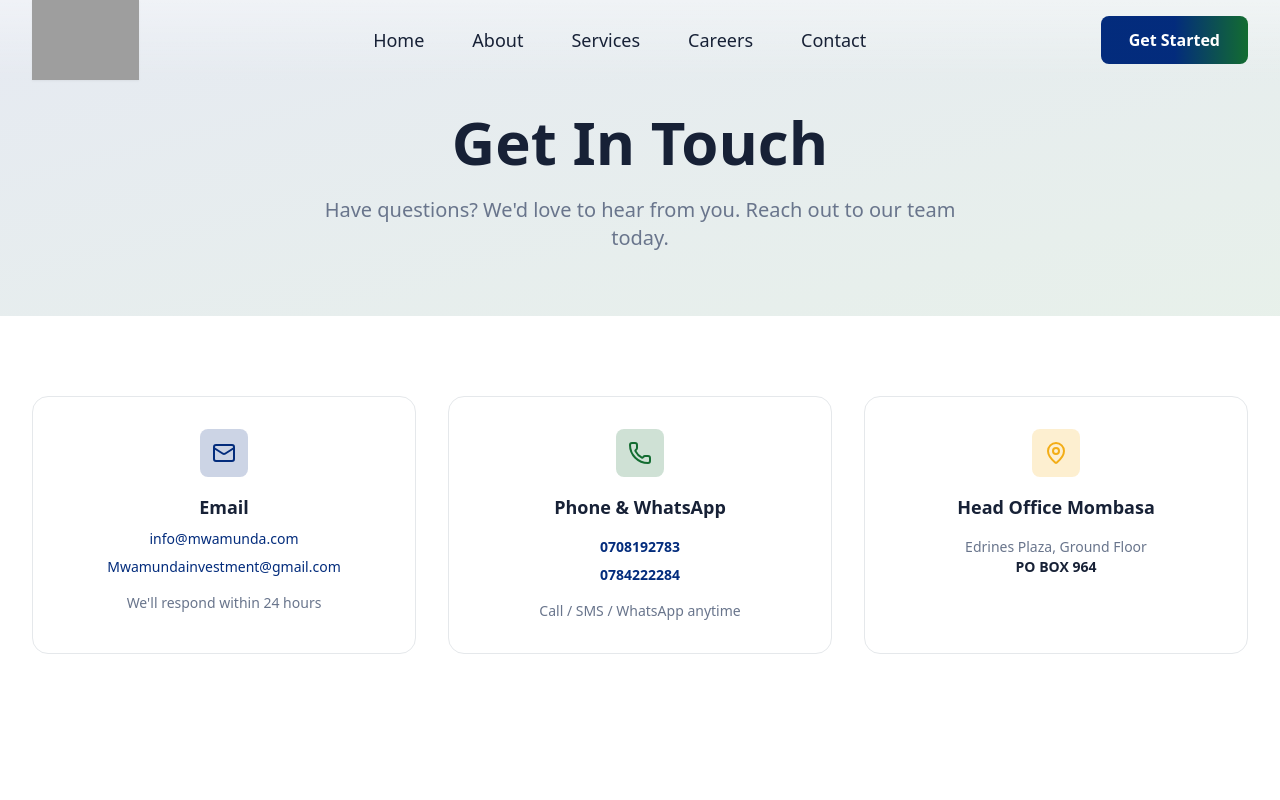
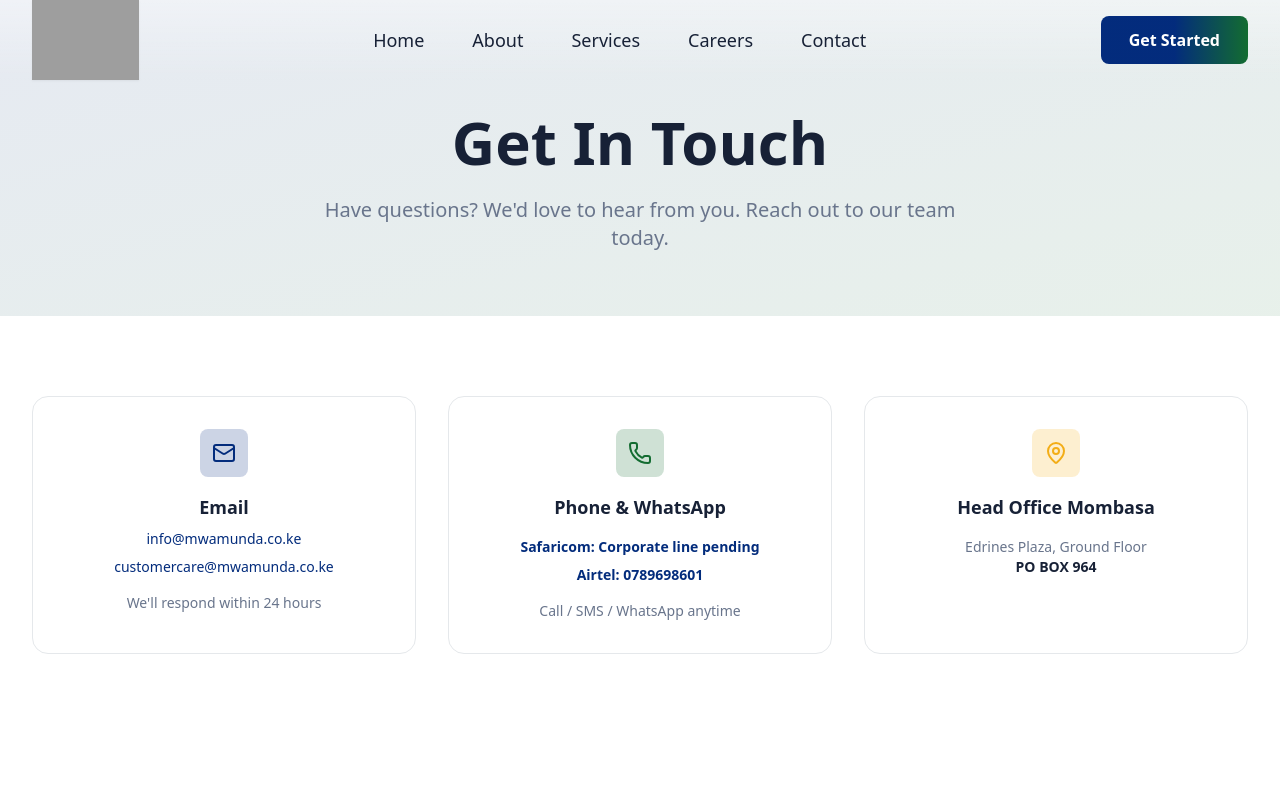
Before and after one commit to swairua/mwamunda, a React (Vite) app: page /contact in a window 1280 px wide. Shown: the top 800 px of the page. Built offline with nearby package versions, Linux system fonts and the light colour scheme; grey boxes are pictures that could not be loaded.

Commit message:
Update contact details and add hero image

```diff
--- a/client/pages/About.tsx
+++ b/client/pages/About.tsx
@@ -461,12 +461,16 @@ export default function About() {
               <p className="text-white/70 text-sm mb-3">
                 <strong>Email:</strong>
                 <br />
-                info@mwamunda.com
+                <a href="mailto:info@mwamunda.co.ke" className="hover:text-white">info@mwamunda.co.ke</a>
+                <br />
+                <a href="mailto:customercare@mwamunda.co.ke" className="hover:text-white">customercare@mwamunda.co.ke</a>
               </p>
               <p className="text-white/70 text-sm">
                 <strong>Phone:</strong>
                 <br />
-                0784222284
+                Safaricom: Corporate line pending
+                <br />
+                Airtel: <a href="tel:+254789698601" className="hover:text-white">0789698601</a>
               </p>
             </div>
           </div>
--- a/client/pages/Contact.tsx
+++ b/client/pages/Contact.tsx
@@ -105,16 +105,16 @@ export default function Contact() {
                 Email
               </h3>
               <a
-                href="mailto:info@mwamunda.com"
+                href="mailto:info@mwamunda.co.ke"
                 className="text-primary hover:underline mb-2 block text-xs sm:text-sm break-all"
               >
-                info@mwamunda.com
+                info@mwamunda.co.ke
               </a>
               <a
-                href="mailto:mwamundainvestment@gmail.com"
+                href="mailto:customercare@mwamunda.co.ke"
                 className="text-primary hover:underline block text-xs sm:text-sm break-all"
               >
-                Mwamundainvestment@gmail.com
+                customercare@mwamunda.co.ke
               </a>
               <p className="text-muted-foreground text-xs sm:text-sm mt-3 sm:mt-4">
                 We'll respond within 24 hours
@@ -133,17 +133,14 @@ export default function Contact() {
                 Phone & WhatsApp
               </h3>
               <div className="space-y-2">
+                <p className="text-primary font-semibold text-xs sm:text-sm">
+                  Safaricom: Corporate line pending
+                </p>
                 <a
-                  href="tel:+254708192783"
+                  href="tel:+254789698601"
                   className="text-primary hover:underline block font-semibold text-xs sm:text-sm"
                 >
-                  0708192783
-                </a>
-                <a
-                  href="tel:+254784222284"
-                  className="text-primary hover:underline block font-semibold text-xs sm:text-sm"
-                >
-                  0784222284
+                  Airtel: 0789698601
                 </a>
               </div>
               <p className="text-muted-foreground text-xs sm:text-sm mt-3 sm:mt-4">
@@ -463,12 +460,16 @@ export default function Contact() {
               <p className="text-white/70 text-sm mb-3">
                 <strong>Email:</strong>
                 <br />
-                info@mwamunda.com
+                <a href="mailto:info@mwamunda.co.ke" className="hover:text-white">info@mwamunda.co.ke</a>
+                <br />
+                <a href="mailto:customercare@mwamunda.co.ke" className="hover:text-white">customercare@mwamunda.co.ke</a>
               </p>
               <p className="text-white/70 text-sm">
                 <strong>Phone:</strong>
                 <br />
-                0708192783 / 0784222284
+                Safaricom: Corporate line pending
+                <br />
+                Airtel: <a href="tel:+254789698601" className="hover:text-white">0789698601</a>
               </p>
             </div>
           </div>
--- a/client/pages/Home.tsx
+++ b/client/pages/Home.tsx
@@ -50,6 +50,17 @@ export default function Home() {
             className="absolute w-96 h-96 bg-secondary/10 rounded-full blur-3xl -bottom-20 -right-20 animate-float"
             style={{ animationDelay: "1s" }}
           ></div>
+        </div>
+
+        {/* Hero Image - Right Side */}
+        <div className="hidden sm:flex absolute right-0 top-1/2 -translate-y-1/2 z-5 h-full items-center pr-2 sm:pr-4 md:pr-6 lg:pr-8">
+          <div className="relative w-40 sm:w-48 md:w-80 lg:w-[400px] h-40 sm:h-48 md:h-80 lg:h-[400px] rounded-3xl overflow-hidden shadow-2xl animate-slide-in-right">
+            <img
+              src="https://cdn.builder.io/api/v1/image/assets%2F6593f1eee34440309bf931b0a268d9b0%2Fc9b6a10fd47a47a0903b46bd1b39d65d?format=webp&width=800&height=1200"
+              alt="Mwamunda Investment Limited contact number"
+              className="w-full h-full object-cover"
+            />
+          </div>
         </div>
 
         {/* Content overlay */}
@@ -1059,12 +1070,16 @@ export default function Home() {
               <p className="text-white/70 text-sm mb-3">
                 <strong>Email:</strong>
                 <br />
-                info@mwamunda.com
+                <a href="mailto:info@mwamunda.co.ke" className="hover:text-white">info@mwamunda.co.ke</a>
+                <br />
+                <a href="mailto:customercare@mwamunda.co.ke" className="hover:text-white">customercare@mwamunda.co.ke</a>
               </p>
               <p className="text-white/70 text-sm">
                 <strong>Phone:</strong>
                 <br />
-                0784222284
+                Safaricom: Corporate line pending
+                <br />
+                Airtel: <a href="tel:+254789698601" className="hover:text-white">0789698601</a>
               </p>
             </div>
           </div>
--- a/client/pages/NotFound.tsx
+++ b/client/pages/NotFound.tsx
@@ -176,12 +176,16 @@ const NotFound = () => {
               <p className="text-white/70 text-sm mb-3">
                 <strong>Email:</strong>
                 <br />
-                info@mwamunda.com
+                <a href="mailto:info@mwamunda.co.ke" className="hover:text-white">info@mwamunda.co.ke</a>
+                <br />
+                <a href="mailto:customercare@mwamunda.co.ke" className="hover:text-white">customercare@mwamunda.co.ke</a>
               </p>
               <p className="text-white/70 text-sm">
                 <strong>Phone:</strong>
                 <br />
-                0784222284
+                Safaricom: Corporate line pending
+                <br />
+                Airtel: <a href="tel:+254789698601" className="hover:text-white">0789698601</a>
               </p>
             </div>
           </div>
--- a/client/pages/Services.tsx
+++ b/client/pages/Services.tsx
@@ -801,12 +801,16 @@ export default function Services() {
               <p className="text-white/70 text-sm mb-3">
                 <strong>Email:</strong>
                 <br />
-                info@mwamunda.com
+                <a href="mailto:info@mwamunda.co.ke" className="hover:text-white">info@mwamunda.co.ke</a>
+                <br />
+                <a href="mailto:customercare@mwamunda.co.ke" className="hover:text-white">customercare@mwamunda.co.ke</a>
               </p>
               <p className="text-white/70 text-sm">
                 <strong>Phone:</strong>
                 <br />
-                0784222284
+                Safaricom: Corporate line pending
+                <br />
+                Airtel: <a href="tel:+254789698601" className="hover:text-white">0789698601</a>
               </p>
             </div>
           </div>
--- a/client/pages/products/ChamaLoans.tsx
+++ b/client/pages/products/ChamaLoans.tsx
@@ -364,12 +364,16 @@ export default function ChamaLoans() {
               <p className="text-white/70 text-sm mb-3">
                 <strong>Email:</strong>
                 <br />
-                info@mwamunda.com
+                <a href="mailto:info@mwamunda.co.ke" className="hover:text-white">info@mwamunda.co.ke</a>
+                <br />
+                <a href="mailto:customercare@mwamunda.co.ke" className="hover:text-white">customercare@mwamunda.co.ke</a>
               </p>
               <p className="text-white/70 text-sm">
                 <strong>Phone:</strong>
                 <br />
-                0784222284
+                Safaricom: Corporate line pending
+                <br />
+                Airtel: <a href="tel:+254789698601" className="hover:text-white">0789698601</a>
               </p>
             </div>
           </div>
--- a/client/pages/products/DebtAdviceServices.tsx
+++ b/client/pages/products/DebtAdviceServices.tsx
@@ -364,12 +364,16 @@ export default function DebtAdviceServices() {
               <p className="text-white/70 text-sm mb-3">
                 <strong>Email:</strong>
                 <br />
-                info@mwamunda.com
+                <a href="mailto:info@mwamunda.co.ke" className="hover:text-white">info@mwamunda.co.ke</a>
+                <br />
+                <a href="mailto:customercare@mwamunda.co.ke" className="hover:text-white">customercare@mwamunda.co.ke</a>
               </p>
               <p className="text-white/70 text-sm">
                 <strong>Phone:</strong>
                 <br />
-                0784222284
+                Safaricom: Corporate line pending
+                <br />
+                Airtel: <a href="tel:+254789698601" className="hover:text-white">0789698601</a>
               </p>
             </div>
           </div>
--- a/client/pages/products/FairPersonalLoans.tsx
+++ b/client/pages/products/FairPersonalLoans.tsx
@@ -363,12 +363,16 @@ export default function FairPersonalLoans() {
               <p className="text-white/70 text-sm mb-3">
                 <strong>Email:</strong>
                 <br />
-                info@mwamunda.com
+                <a href="mailto:info@mwamunda.co.ke" className="hover:text-white">info@mwamunda.co.ke</a>
+                <br />
+                <a href="mailto:customercare@mwamunda.co.ke" className="hover:text-white">customercare@mwamunda.co.ke</a>
               </p>
               <p className="text-white/70 text-sm">
                 <strong>Phone:</strong>
                 <br />
-                0784222284
+                Safaricom: Corporate line pending
+                <br />
+                Airtel: <a href="tel:+254789698601" className="hover:text-white">0789698601</a>
               </p>
             </div>
           </div>
--- a/client/pages/products/FinancialCapabilityTraining.tsx
+++ b/client/pages/products/FinancialCapabilityTraining.tsx
@@ -426,12 +426,16 @@ export default function FinancialCapabilityTraining() {
               <p className="text-white/70 text-sm mb-3">
                 <strong>Email:</strong>
                 <br />
-                info@mwamunda.com
+                <a href="mailto:info@mwamunda.co.ke" className="hover:text-white">info@mwamunda.co.ke</a>
+                <br />
+                <a href="mailto:customercare@mwamunda.co.ke" className="hover:text-white">customercare@mwamunda.co.ke</a>
               </p>
               <p className="text-white/70 text-sm">
                 <strong>Phone:</strong>
                 <br />
-                0784222284
+                Safaricom: Corporate line pending
+                <br />
+                Airtel: <a href="tel:+254789698601" className="hover:text-white">0789698601</a>
               </p>
             </div>
           </div>
```
